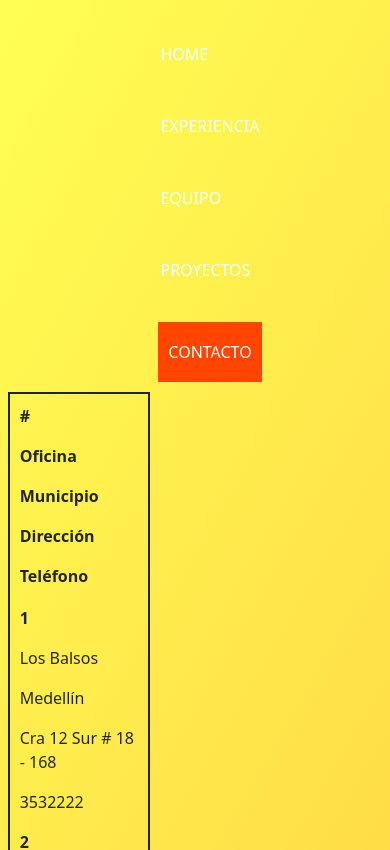
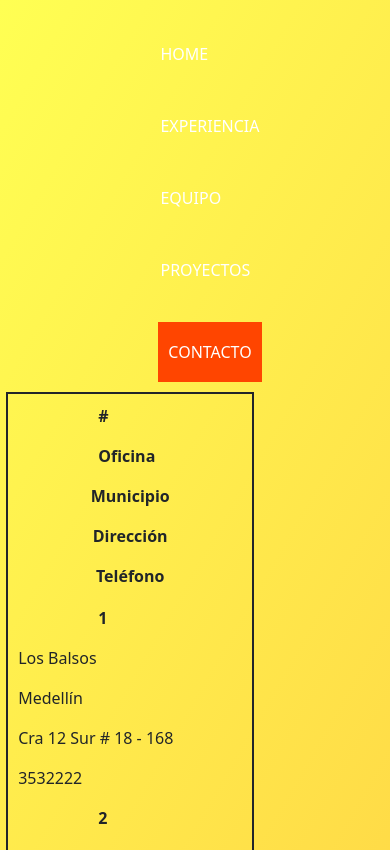
Before and after one commit to Adn1217/PaginaEmpresarial_Fernandez, a plain HTML site: page pags/contacto.html in a window 390 px wide. Shown: the top 850 px of the page. Drawn offline with nearby package versions, Linux system fonts and the light colour scheme.

Commit message:
Ajuste a estiÃlo tabla Contacto res menor a 420px

```diff
--- a/style.css
+++ b/style.css
@@ -308,8 +308,7 @@ table, .tabla, .table {
   border-spacing: 2px;
   border-collapse: separate;
   grid-area: tabla;
-  margin-top: 10px;
-  margin-left: auto;
+  margin: 10px auto;
   width: 95%;
   /* min-width: 80%; */
 }
@@ -320,24 +319,33 @@ table, .tabla, .table {
 }
 
 .tablaContacto td {
-  min-width: 75px;
+  /* min-width: 100px; */
   max-width: 150px;
   /* width: 120px;  */
   border: none;
 }
 
 .tablaContacto th {
-  min-width: 50px;
+  min-width: 80px;
   border: none;
 }
 
 @media screen and (max-width: 450px) {
+
+  .tablaContacto th {
+    margin: auto;
+  }
+
   .tablaContacto tr {
     display: flex;
     flex-direction: column;
     flex-wrap: wrap;
     width: 100%;
     height: auto;
+  }
+
+  .tablaContacto td {
+    min-width: 240px;
   }
 }
 
```
Also changed, not shown: pags/contacto.html (+0 -12 lines).
